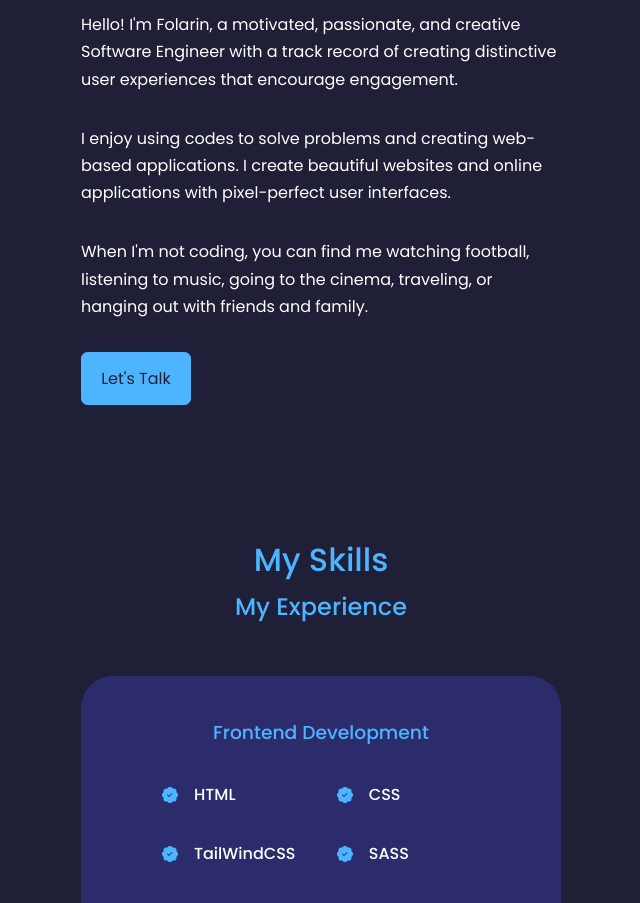
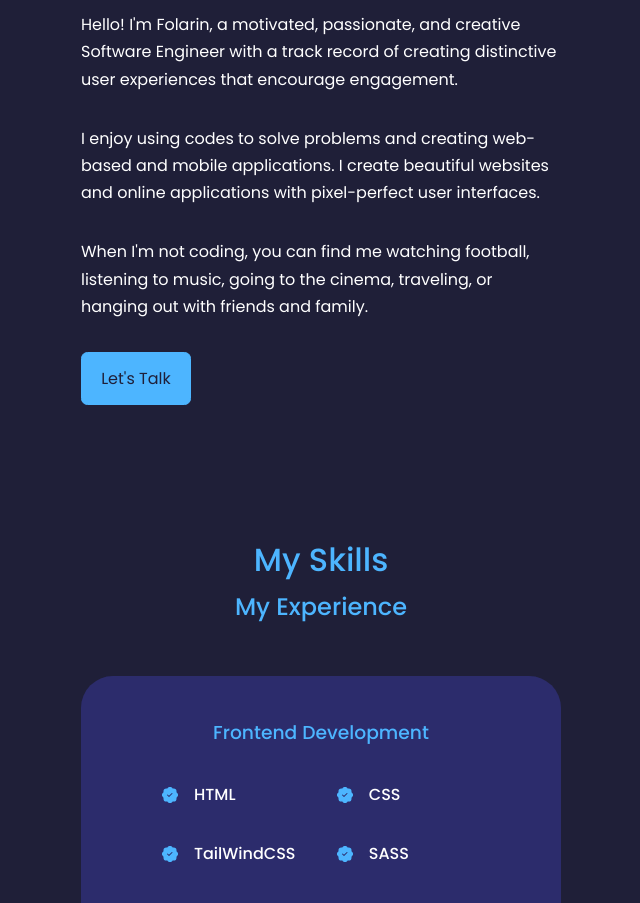
Before and after one commit to Folarinjr/update-portfolio, a React (Create React App) app: page / in a window 1280 px wide. Shown: the part 1060-1963 px from the top of the page, without its empty margins (319-959 px from the left). Built offline with nearby package versions, Linux system fonts and the light colour scheme.

Commit message:
about section updated

```diff
--- a/src/component/about/About.js
+++ b/src/component/about/About.js
@@ -17,7 +17,7 @@ const About = () => {
           </p>
 
           <p className='about__text'>
-            I enjoy using codes to solve problems and creating web-based applications.
+            I enjoy using codes to solve problems and creating web-based and mobile applications.
             I create beautiful websites and online applications with pixel-perfect user interfaces.
           </p>
 
```
